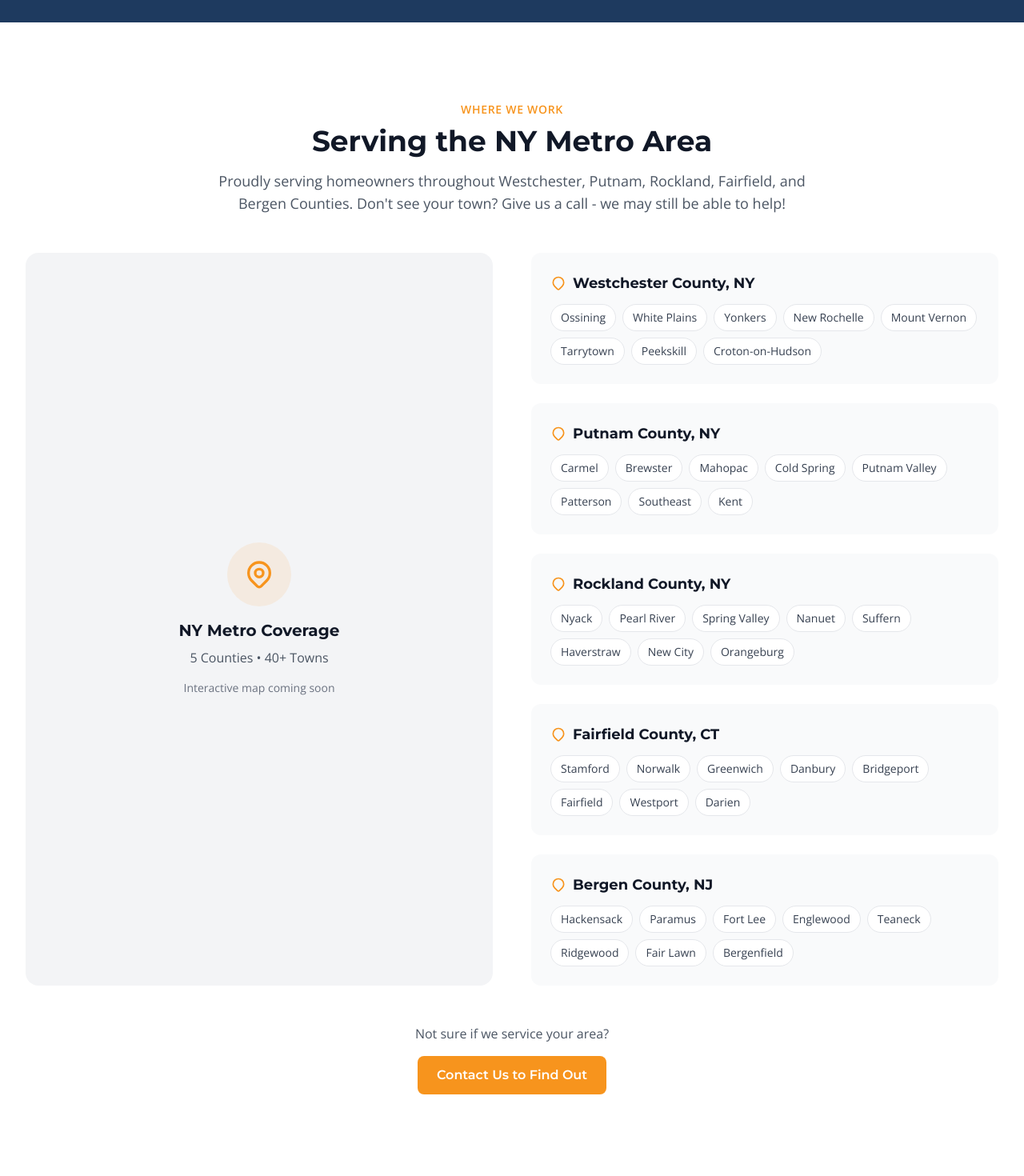
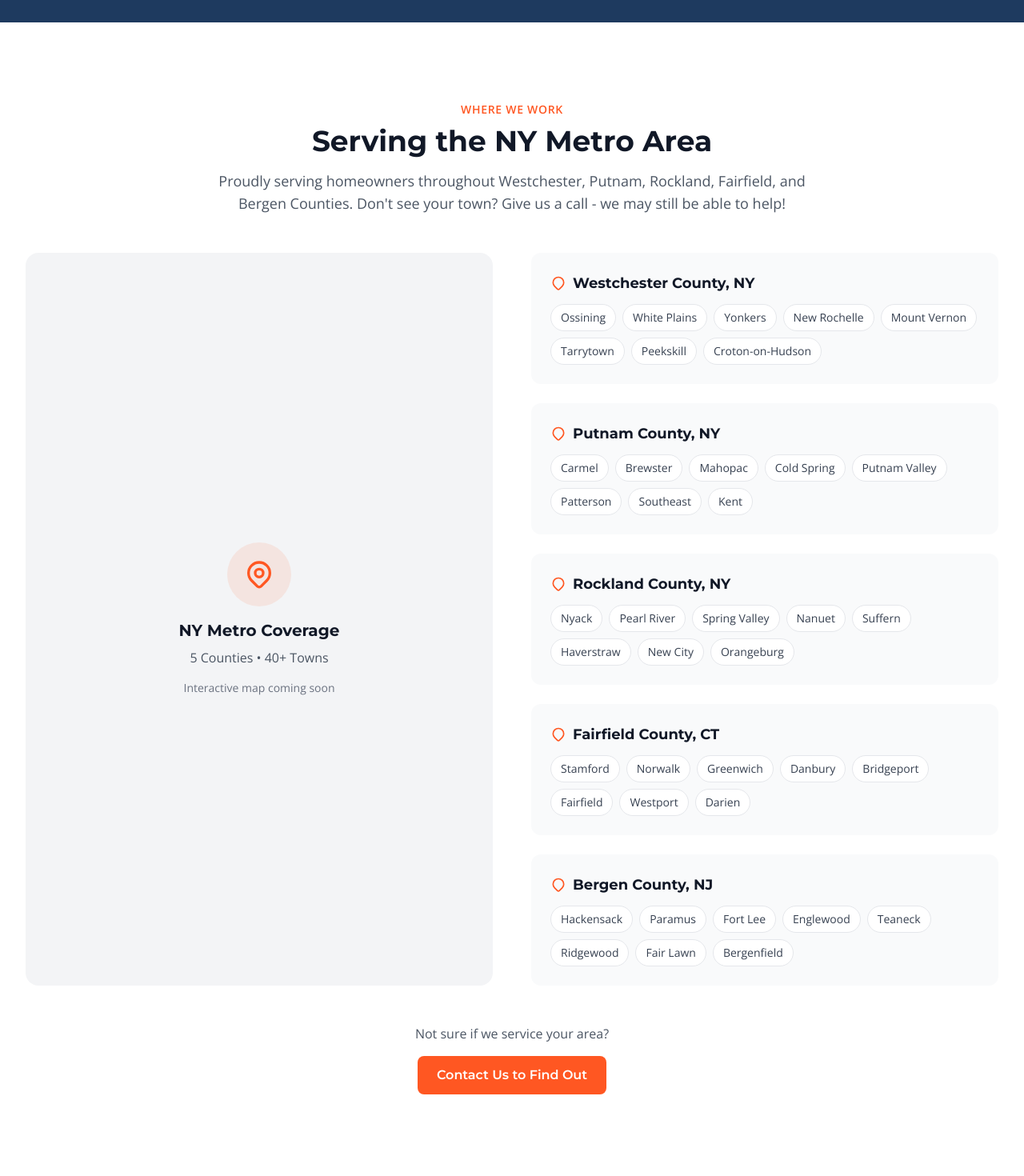
Before and after one commit to asotorod/ccm-website, a React (Vite) app: page / in a window 1280 px wide. Shown: the part 3620-5090 px from the top of the page at 80% size. Built offline with nearby package versions, Linux system fonts and the light colour scheme.

Commit message:
Update ServiceAreas with blood orange #FF5722

```diff
--- a/src/components/ServiceAreas.jsx
+++ b/src/components/ServiceAreas.jsx
@@ -27,7 +27,7 @@ function ServiceAreas() {
       <div className="container-custom">
         {/* Section Header */}
         <div className="text-center max-w-3xl mx-auto mb-12">
-          <span className="text-[#F7941D] font-semibold text-sm uppercase tracking-wider">Where We Work</span>
+          <span className="text-[#FF5722] font-semibold text-sm uppercase tracking-wider">Where We Work</span>
           <h2 className="text-3xl md:text-4xl font-heading font-bold text-dark-900 mt-2 mb-4">
             Serving the NY Metro Area
           </h2>
@@ -42,8 +42,8 @@ function ServiceAreas() {
           {/* Map Placeholder */}
           <div className="bg-gray-100 rounded-2xl p-8 h-full min-h-[400px] flex items-center justify-center">
             <div className="text-center">
-              <div className="w-20 h-20 bg-[#F7941D]/10 rounded-full flex items-center justify-center mx-auto mb-4">
-                <svg className="w-10 h-10 text-[#F7941D]" fill="none" stroke="currentColor" viewBox="0 0 24 24">
+              <div className="w-20 h-20 bg-[#FF5722]/10 rounded-full flex items-center justify-center mx-auto mb-4">
+                <svg className="w-10 h-10 text-[#FF5722]" fill="none" stroke="currentColor" viewBox="0 0 24 24">
                   <path strokeLinecap="round" strokeLinejoin="round" strokeWidth={2} d="M17.657 16.657L13.414 20.9a1.998 1.998 0 01-2.827 0l-4.244-4.243a8 8 0 1111.314 0z" />
                   <path strokeLinecap="round" strokeLinejoin="round" strokeWidth={2} d="M15 11a3 3 0 11-6 0 3 3 0 016 0z" />
                 </svg>
@@ -59,7 +59,7 @@ function ServiceAreas() {
             {counties.map((county) => (
               <div key={county.name} className="bg-gray-50 rounded-xl p-6">
                 <h3 className="font-heading font-bold text-lg text-dark-900 mb-3 flex items-center gap-2">
-                  <svg className="w-5 h-5 text-[#F7941D]" fill="none" stroke="currentColor" viewBox="0 0 24 24">
+                  <svg className="w-5 h-5 text-[#FF5722]" fill="none" stroke="currentColor" viewBox="0 0 24 24">
                     <path strokeLinecap="round" strokeLinejoin="round" strokeWidth={2} d="M17.657 16.657L13.414 20.9a1.998 1.998 0 01-2.827 0l-4.244-4.243a8 8 0 1111.314 0z" />
                   </svg>
                   {county.name}
@@ -68,7 +68,7 @@ function ServiceAreas() {
                   {county.towns.map((town) => (
                     <span
                       key={town}
-                      className="bg-white px-3 py-1.5 rounded-full text-sm text-gray-700 border border-gray-200 hover:border-[#F7941D] hover:text-[#F7941D] transition-colors cursor-default"
+                      className="bg-white px-3 py-1.5 rounded-full text-sm text-gray-700 border border-gray-200 hover:border-[#FF5722] hover:text-[#FF5722] transition-colors cursor-default"
                     >
                       {town}
                     </span>
@@ -82,7 +82,7 @@ function ServiceAreas() {
         {/* CTA */}
         <div className="mt-12 text-center">
           <p className="text-gray-600 mb-4">Not sure if we service your area?</p>
-          <a href="#contact" className="bg-[#F7941D] hover:bg-[#e8850f] text-white font-heading font-semibold px-6 py-3 rounded-lg transition-colors inline-block">
+          <a href="#contact" className="bg-[#FF5722] hover:bg-[#E64A19] text-white font-heading font-semibold px-6 py-3 rounded-lg transition-colors inline-block">
             Contact Us to Find Out
           </a>
         </div>
```
